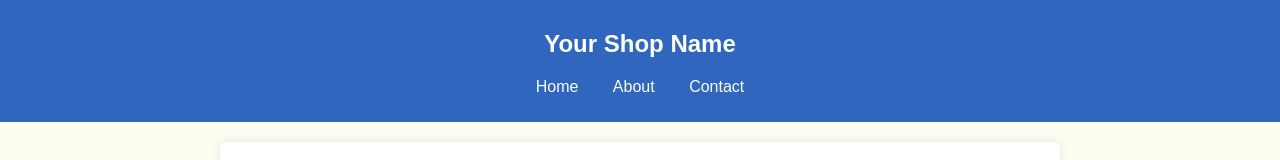
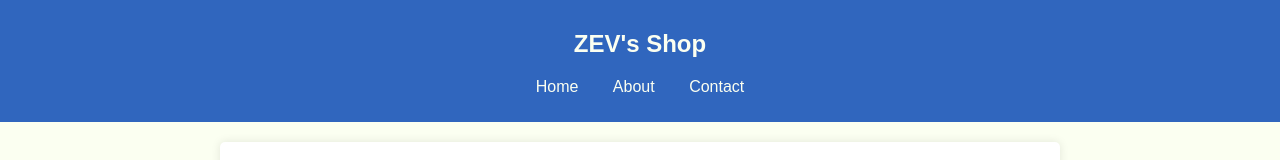
Before and after one commit to silly-4/assignment, a plain HTML site: page about.html in a window 1280 px wide. Shown: the top 160 px of the page. Drawn offline with Linux system fonts and the light colour scheme.

Commit message:
Update about.html

```diff
--- a/about.html
+++ b/about.html
@@ -6,7 +6,7 @@
 </head>
 <body>
     <header>
-        <h2>Your Shop Name</h2>
+        <h2>ZEV's Shop</h2>
         <nav>
             <ul>
                 <li><a href="index.html">Home</a></li>
```
